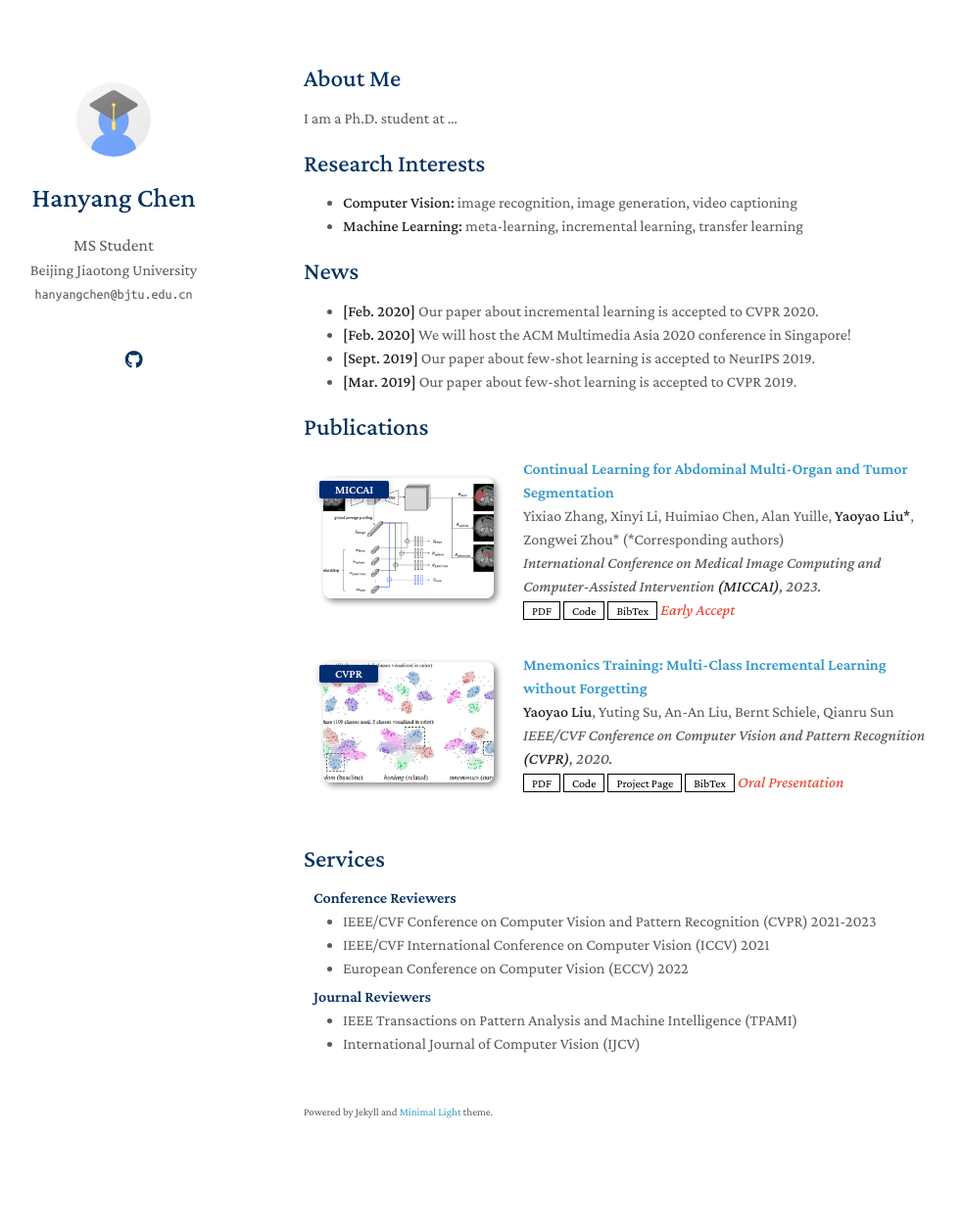
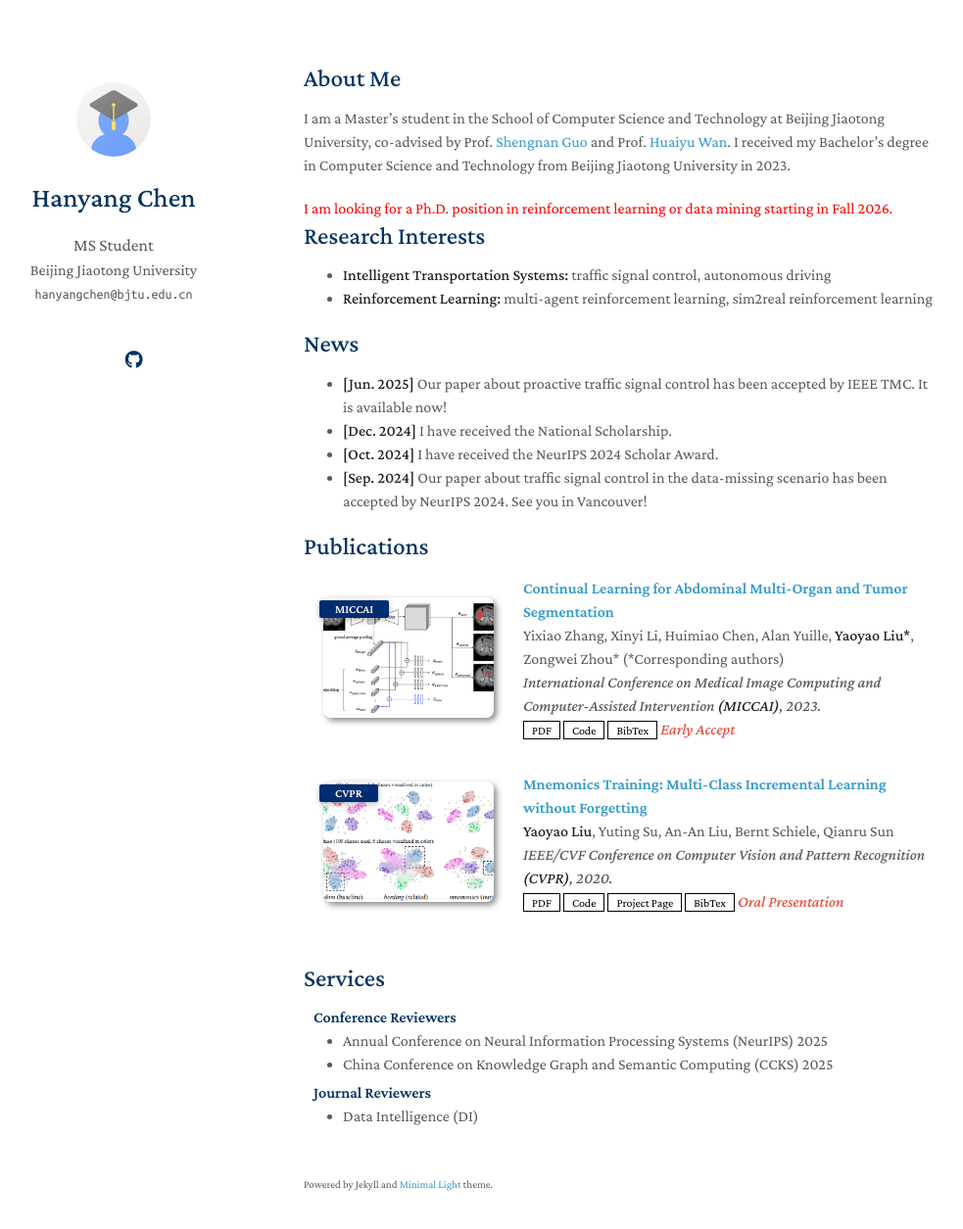
Before and after one commit to hanyang-chen/hanyang-chen.github.io, a Jekyll site: the page built from index.md, in a window 1280 px wide and 1290 px high. Shown: the top 1255 px of the window at 98% size, without its empty margins (160-1143 px from the left). Built offline with Jekyll 4.4.1, drawn with Linux system fonts in a browser that asks for light colours; a style sheet for code colours, icons or effects is not loaded; our own code applies the rules of GitHub Pages for plain Markdown files.

Commit message:
update index.md and services.md

```diff
--- a/_includes/services.md
+++ b/_includes/services.md
@@ -3,14 +3,12 @@
 <h4 style="margin:0 10px 0;">Conference Reviewers</h4>
 
 <ul style="margin:0 0 5px;">
-  <li><a href="http://cvpr2023.thecvf.com/"><autocolor>IEEE/CVF Conference on Computer Vision and Pattern Recognition (CVPR) 2021-2023</autocolor></a></li>
-  <li><a href="http://iccv2021.thecvf.com/"><autocolor>IEEE/CVF International Conference on Computer Vision (ICCV) 2021</autocolor></a></li>
-  <li><a href="https://eccv2022.ecva.net/"><autocolor>European Conference on Computer Vision (ECCV) 2022</autocolor></a></li>
+  <li><a href="https://nips.cc/Conferences/2025/"><autocolor>Annual Conference on Neural Information Processing Systems (NeurIPS) 2025</autocolor></a></li>
+  <li><a href="https://sigkg.cn/ccks2025/"><autocolor>China Conference on Knowledge Graph and Semantic Computing (CCKS) 2025</autocolor></a></li>
 </ul>
 
 <h4 style="margin:0 10px 0;">Journal Reviewers</h4>
 
 <ul style="margin:0 0 20px;">
-  <li><a href="https://www.computer.org/csdl/journal/tp"><autocolor>IEEE Transactions on Pattern Analysis and Machine Intelligence (TPAMI)</autocolor></a></li>
-  <li><a href="https://www.springer.com/journal/11263"><autocolor>International Journal of Computer Vision (IJCV)</autocolor></a></li>
+  <li><a href="https://www.sciengine.com/DI/home"><autocolor>Data Intelligence (DI)</autocolor></a></li>
 </ul>
--- a/index.md
+++ b/index.md
@@ -4,19 +4,21 @@ layout: homepage
 
 ## About Me
 
-I am a Ph.D. student at ...
+I am a Master's student in the School of Computer Science and Technology at Beijing Jiaotong University, co-advised by Prof. [Shengnan Guo](https://faculty.bjtu.edu.cn/9685/) and Prof. [Huaiyu Wan](https://faculty.bjtu.edu.cn/8793/). I received my Bachelor's degree in Computer Science and Technology from Beijing Jiaotong University in 2023.
+
+<font color="red">I am looking for a Ph.D. position in reinforcement learning or data mining starting in Fall 2026.</font>
 
 ## Research Interests
 
-- **Computer Vision:** image recognition, image generation, video captioning
-- **Machine Learning:** meta-learning, incremental learning, transfer learning
+- **Intelligent Transportation Systems:** traffic signal control, autonomous driving
+- **Reinforcement Learning:** multi-agent reinforcement learning, sim2real reinforcement learning
 
 ## News
 
-- **[Feb. 2020]** Our paper about incremental learning is accepted to CVPR 2020.
-- **[Feb. 2020]** We will host the ACM Multimedia Asia 2020 conference in Singapore!
-- **[Sept. 2019]** Our paper about few-shot learning is accepted to NeurIPS 2019.
-- **[Mar. 2019]** Our paper about few-shot learning is accepted to CVPR 2019.
+- **[Jun. 2025]** Our paper about proactive traffic signal control has been accepted by IEEE TMC. It is available now!
+- **[Dec. 2024]** I have received the National Scholarship.
+- **[Oct. 2024]** I have received the NeurIPS 2024 Scholar Award.
+- **[Sep. 2024]** Our paper about traffic signal control in the data-missing scenario has been accepted by NeurIPS 2024. See you in Vancouver!
 
 {% include_relative _includes/publications.md %}
 
```
